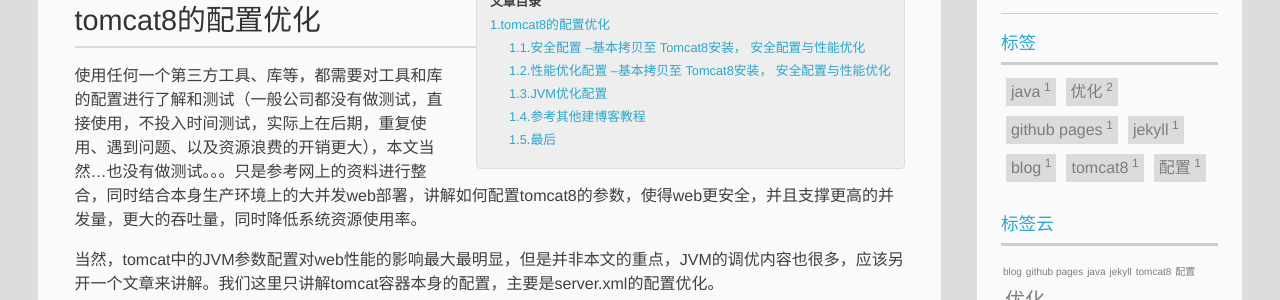
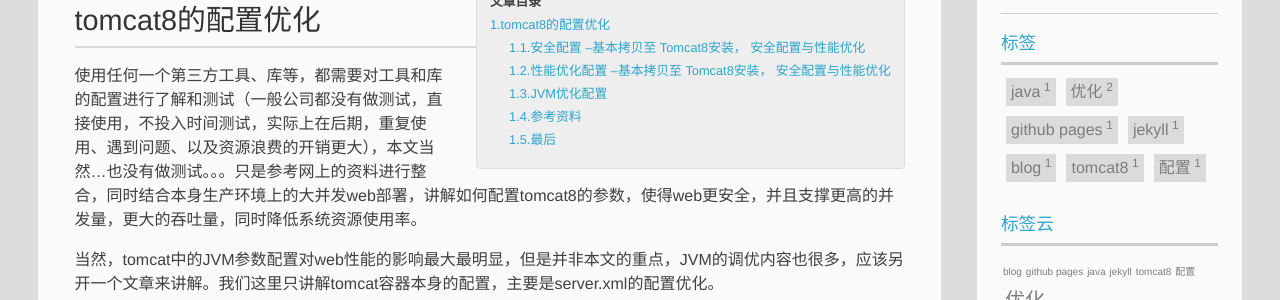
Before and after one commit to linyuliang/linyuliang.github.io, a Jekyll site: the page built from _posts/2017-12-08-tomcat8的配置优化.md, in a window 1280 px wide and 900 px high. Shown: the part 407-707 px from the top of the window. Built offline with Jekyll 4.4.1, drawn with Linux system fonts in a browser that asks for light colours; a script that is not in the unit is left out; comment, search, counter and statistics services are not loaded.

Commit message:
修订参考资料标题

```diff
--- a/_posts/2017-12-08-tomcat8的配置优化.md
+++ b/_posts/2017-12-08-tomcat8的配置优化.md
@@ -164,7 +164,7 @@
 ## JVM优化配置
   默认是要修改bin下的catalina.sh，如果使用docker部署tomcat，则传进环境变量即可。另外开文章写
 
-## 参考其他建博客教程
+## 参考资料
 * [Tomcat8安装， 安全配置与性能优化](http://blog.csdn.net/our_sky/article/details/51362676)
 * [Tomcat 8 安装和配置、优化》](https://github.com/judasn/Linux-Tutorial/blob/master/Tomcat-Install-And-Settings.md)
 
```
